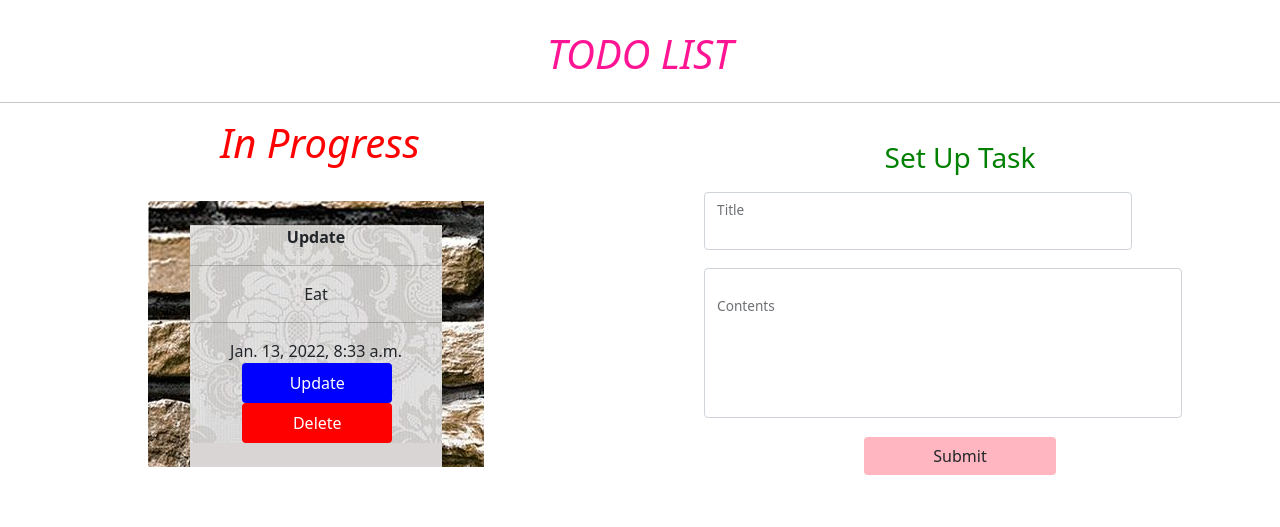
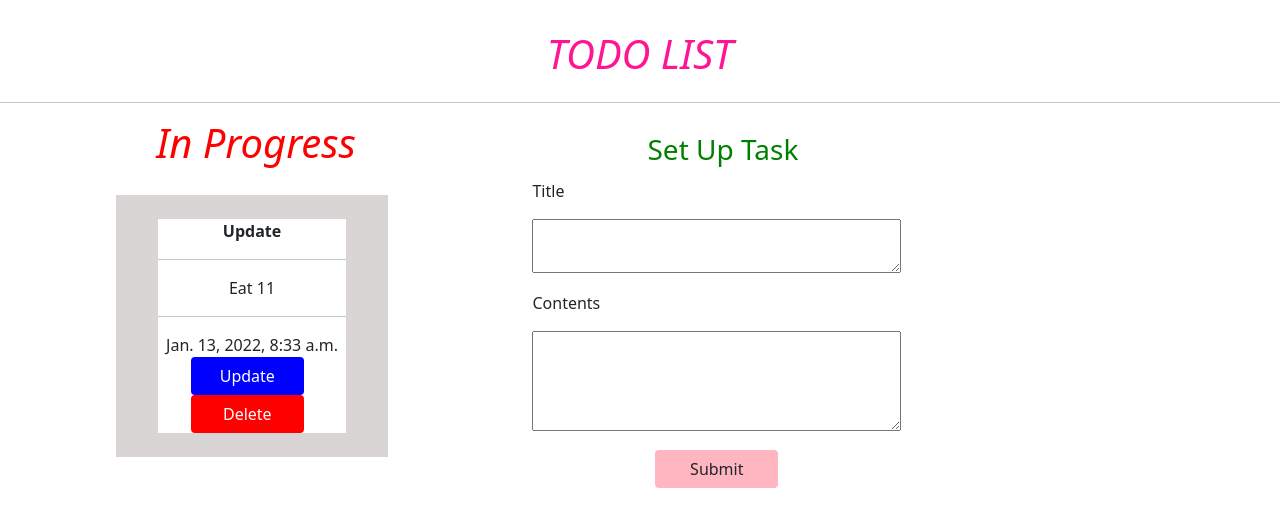
Before and after one commit to VanVuHoang/todo, a Django app: page /todosite/ in a window 1280 px wide. Shown: the top 527 px of the page. Run offline with Django 3.2, Linux system fonts and the light colour scheme; data comes from the database, SQL or seed files in the repository; both versions use the stored data as it was after the commit; some libraries are stand-ins or nearby versions.

Commit message:
Set up css

```diff
--- a/todosite/static/home/todowebsite.css
+++ b/todosite/static/home/todowebsite.css
@@ -5,13 +5,61 @@
     background-color: none;
 }
 .TodoDiv1-1{
-    width: 50%;
+    width: 40%;
     float: left;
 }
 .TodoDiv1-2{
-    width: 50%;
+    width: 32%;
     float: left;
 }
-#rock{
-    background-image: url("home/img/rock1.jpg");
+#SetUpPara{
+    margin-top: 3%;
+    margin-left: 5%;
 }
+#SetUpTextArea{
+    margin-left: 5%;
+    width: 90%;
+}
+#SetUpButton{
+    background-color: lightpink;
+    width: 30%;
+    margin-top: 3%;
+}
+#SetUpTitle{
+    margin-top: 3.5%;
+    margin-left: 3%;
+    color: green;
+}
+#IntroTODOLIST{
+    margin-top: 30px;
+    color: deeppink;
+}
+#TitleINPROGRESS{
+    color: red;
+}
+#StyleTaskList{
+    padding-left: 25%;
+    margin-top: 4%;
+}
+#BGColor_218_213_213{
+    background-color: rgb(218, 213, 213);
+}
+#StyleTaskCard{
+    text-align: center;
+    margin-left: 30px;
+    margin-right: 30px;
+    background-color: white;
+    /* background-image: url(static/home/img/paperwall1.jpg); */
+}
+#UpdateButton{
+    background-color: blue;
+    width: 60%;
+    height: 4%;
+    margin-left: -5%;
+}
+#DeleteButton{
+    background-color: red;
+    width: 60%;
+    height: 4%;
+    margin-left: -5%;
+}
--- a/todosite/templates/pages/todowebsite.html
+++ b/todosite/templates/pages/todowebsite.html
@@ -1,4 +1,5 @@
 {% extends "pages/base.html" %}
+<!-- {% load crispy_forms_filters %} -->
 {% block title %}
     ToDo List
 {% endblock %}
@@ -7,7 +8,7 @@
 <div class="TodoDiv">
     <div class="Intro">
         <center class="row" style="text-align: center">
-            <h1 style="margin-top: 30px; color: deeppink"><i>TODO LIST</i></h1>
+            <h1 id="IntroTODOLIST"><i>TODO LIST</i></h1>
         </center>
         <hr>
     </div>
@@ -15,38 +16,38 @@
     <div class="TodoDiv1">
         <div class="TodoDiv1-1">
             <center class="row" style="text-align: center">
-                <h1 style="color: red"><i>In Progress</i></h1>
+                <h1 id="TitleINPROGRESS"><i>In Progress</i></h1>
             </center>
-            <div class="row" style="padding-left: 25%; margin-top: 4%;">
-                <div class="col-md-8" style="background-color: rgb(218, 213, 213);" id="rock";>
+            <div class="row" id="StyleTaskList">
+                <div class="col-md-8" id="BGColor_218_213_213">
                     {% for task in task_list %}
                         <br/>
-                        <div style="text-align: center; margin-left: 30px; margin-right: 30px; background-color: white;
-                        background-image: url(static/home/img/paperwall1.jpg);">
+                        <div id="StyleTaskCard">
                             <b style="margin-top: 2%">{{ task.title }}</b>
                             <hr>
                             {{ task.contents }}
+                            {{ task.id }}
                             <hr>
                             <div>
                                 {{ task.date }}
                                     <br/>
                                     <!-- Cai form nay con dang fix -->
-                                    <!-- <form action="/???/{{ task.id }}" method="POST"> -->
+                                    <form action="/upd/{{ task.id }}" method="POST">
                                         {% csrf_token %}
-                                        <button type="submit" style="background-color: blue; width: 150px; height: 40px;
-                                        margin-left: 1%;" class="btn btn-default">
+                                        {{form}}
+                                        <button type="submit" id="UpdateButton" class="btn btn-default">
                                             <span style="color: white;">Update</span>
                                         </button>
-                                    <!-- </form> -->
-                                    <form action="/del/{{ task.id }}" method="POST">
+                                    </form>
+                                    <form action="/del/" method="POST">
                                         {% csrf_token %}
-                                        <button type="submit" style="background-color: red; width: 150px; height: 40px;
-                                        margin-left: 1%;" class="btn btn-default">
+                                        {{form}}
+                                        <button type="submit" id="DeleteButton" class="btn btn-default">
                                             <span style="color: white;">Delete</span>
                                         </button>
                                     </form>
                             </div>
-                            <div style="background-color: rgb(218, 213, 213);"><br/></div>
+                            <div id="BGColor_218_213_213"><br/></div>
                         </div>
                     {% endfor %}
                 </div>
@@ -54,23 +55,17 @@
         </div>
 
         <div class="TodoDiv1-2">
-            <center><h3 style="margin-top: 3.5%; color: green;">Set Up Task</h3></center>
+            <!-- Format Set Up Task -->
+            <center><h3 id="SetUpTitle">Set Up Task</h3></center>
+            <p id="SetUpPara">Title</p>
+            <textarea id="SetUpTextArea" name="title"></textarea>
+            <p id="SetUpPara">Contents</p>
+            <textarea id="SetUpTextArea" name="contents" style="height: 100px;"></textarea>
+            <!-- Add new task -->
             <form action="/add/" method="POST">
                 {% csrf_token %}
-                <div style="padding-left: 10%;">
-                    <div class="form-floating">
-                        <input type="input" class="form-control" id="floatingInput" style="margin-top: 3%; width: 74.25%;" required>
-                        <label>Title</label>
-                    </div>
-                    <div class="form-floating">
-                        <input type="input" class="form-control" id="floatingInput" style="margin-top: 3%; width: 83%; height: 150px;" required>
-                        <label style="padding-top: 7%;">Contents</label>
-                    </div>
-                </div>
-                <div class="form-floating">
-                    <center><input type="submit" style="background-color: lightpink; width: 30%; margin-top: 3%;"
-                    class="btn btn-default" value="Submit"></center>
-                </div>
+                {{form}}
+                <center><input type="submit" id="SetUpButton" class="btn btn-default" value="Submit"></center>
             </form>
         </div>
     </div>
--- a/todosite/urls.py
+++ b/todosite/urls.py
@@ -3,6 +3,7 @@ from . import views
 
 urlpatterns = [
     path('todosite/', views.submit, name="todosite"),
-    path('del/<int:item_id>', views.removetask, name="delete"),
+    path('del/', views.removetask, name="delete"),
+    path('upd/11', views.updatetask, name="update"),
     path('add/', views.addtask, name="add"),
 ]
--- a/todosite/views.py
+++ b/todosite/views.py
@@ -31,6 +31,12 @@ def removetask(request, item_id):
     item.delete()
     return redirect('todosite')
 
+def updatetask(request, item_id):
+    item = Task.objects.get(id=item_id)
+    item.title = "Updated"
+    item.save()
+    return redirect('todosite')
+
 def addtask(request):
     x = request.POST['title']
     y = request.POST['contents']
```
Also changed, not shown: db.sqlite3.
